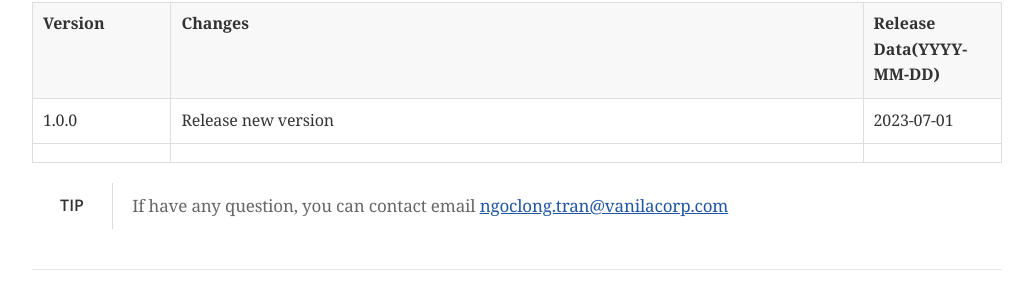
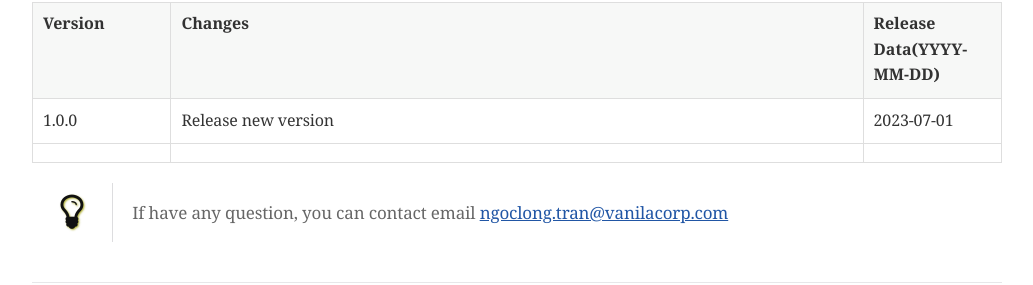
Before and after one commit to dfgdfgertt/Api-spec-of-Vani, a website: page index.html in a window 1280 px wide. Shown: the part 515-800 px from the top of the page, without its empty margins (123-1156 px from the left). Drawn offline with nearby package versions, Linux system fonts and the light colour scheme; a web font is replaced by a local one.

Commit message:
update cai bong den ne

```diff
--- a/index.html
+++ b/index.html
@@ -436,6 +436,7 @@ body.book #toc,body.book #preamble,body.book h1.sect0,body.book .sect1>h2{page-b
 #footer-text{color:rgba(0,0,0,.6);font-size:.9em}}
 @media amzn-kf8{#header,#content,#footnotes,#footer{padding:0}}
 </style>
+<link rel="stylesheet" href="https://cdnjs.cloudflare.com/ajax/libs/font-awesome/4.7.0/css/font-awesome.min.css">
 <link rel="stylesheet" href="https://cdnjs.cloudflare.com/ajax/libs/highlight.js/9.18.3/styles/github.min.css">
 </head>
 <body class="article">
@@ -495,7 +496,8 @@ body.book #toc,body.book #preamble,body.book h1.sect0,body.book .sect1>h2{page-b
 <table>
 <tr>
 <td class="icon">
-<div class="title">Tip</div>
+  <i class="fa icon-tip" title="Tip">
+  </i>
 </td>
 <td class="content">
 If have any question, you can contact email <a href="mailto:ngoclong.tran@vanilacorp.com">ngoclong.tran@vanilacorp.com</a>
```
Also changed, not shown: 1 other file.
